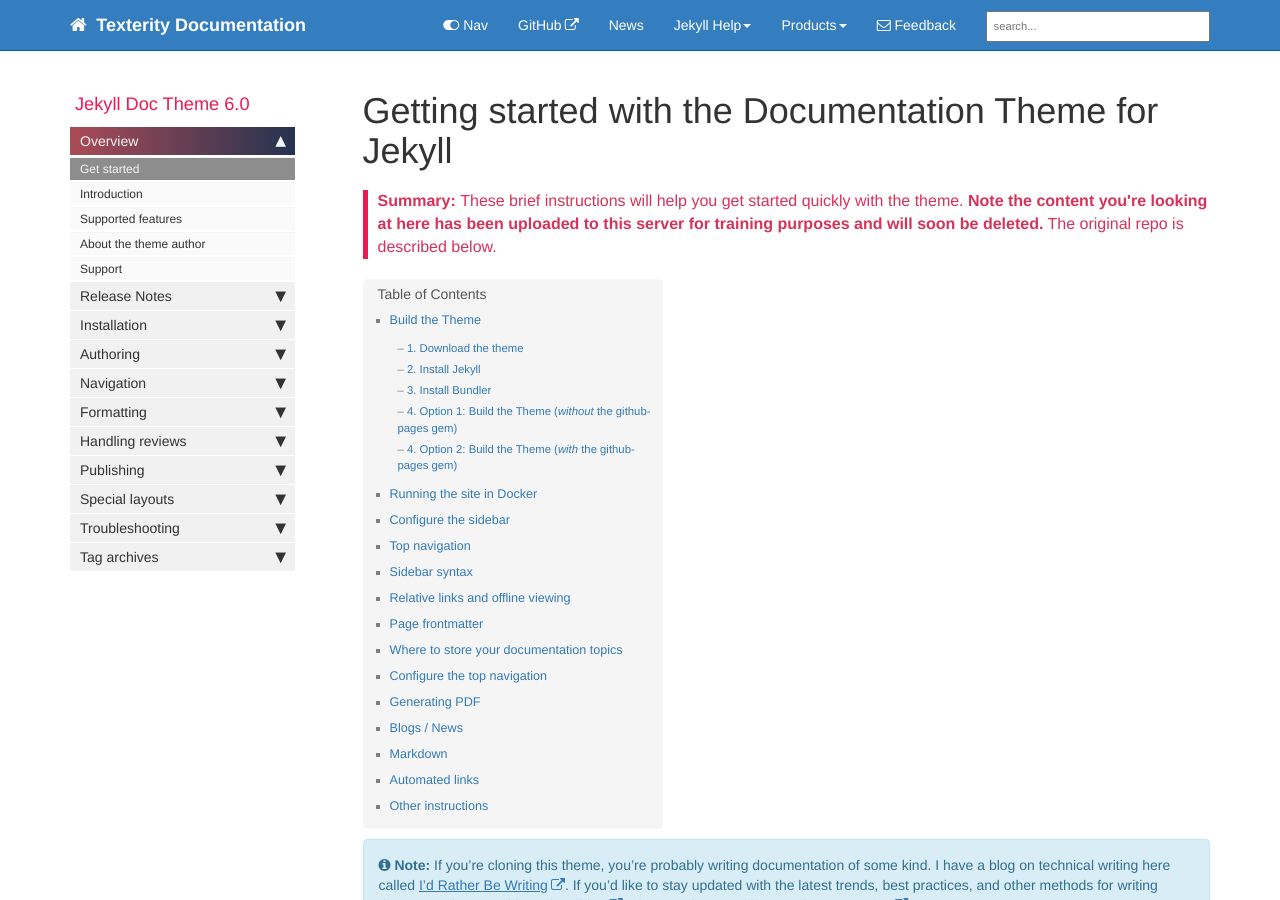
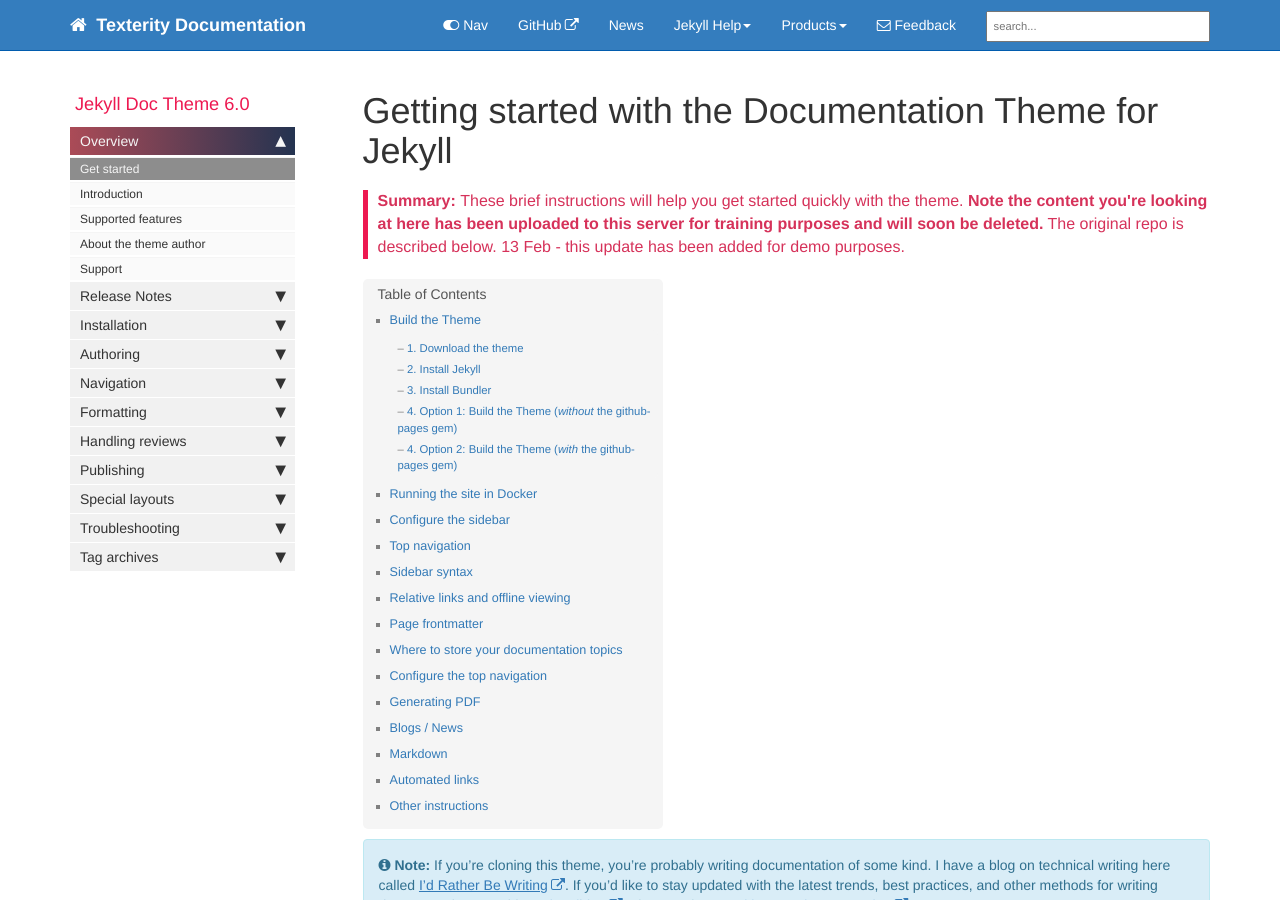
Before and after one commit to Texterity/January, a Jekyll site: the page built from docs/index.md, in a window 1280 px wide and 900 px high. Built offline with Jekyll 4.4.1, drawn with Linux system fonts in a browser that asks for light colours; nearby versions of some CDN libraries; comment, search, counter and statistics services are not loaded.

Commit message:
Update index.md

```diff
--- a/docs/index.md
+++ b/docs/index.md
@@ -4,7 +4,7 @@ keywords: sample homepage
 tags: [getting_started]
 sidebar: mydoc_sidebar
 permalink: index.html
-summary: These brief instructions will help you get started quickly with the theme. <b>Note the content you're looking at here has been uploaded to this server for training purposes and will soon be deleted.</b> The original repo is described below.
+summary: These brief instructions will help you get started quickly with the theme. <b>Note the content you're looking at here has been uploaded to this server for training purposes and will soon be deleted.</b> The original repo is described below. 13 Feb - this update has been added for demo purposes.
 ---
 
 {% include note.html content="If you're cloning this theme, you're probably writing documentation of some kind. I have a blog on technical writing here called <a alt='technical writing blog' href='http://idratherbewriting.com'>I'd Rather Be Writing</a>. If you'd like to stay updated with the latest trends, best practices, and other methods for writing documentation, consider <a href='https://tinyletter.com/tomjoht'>subscribing</a>. I  have a site on <a href='http://idratherbewriting.com/learnapidoc'>writing API documentation</a>." %}
```
